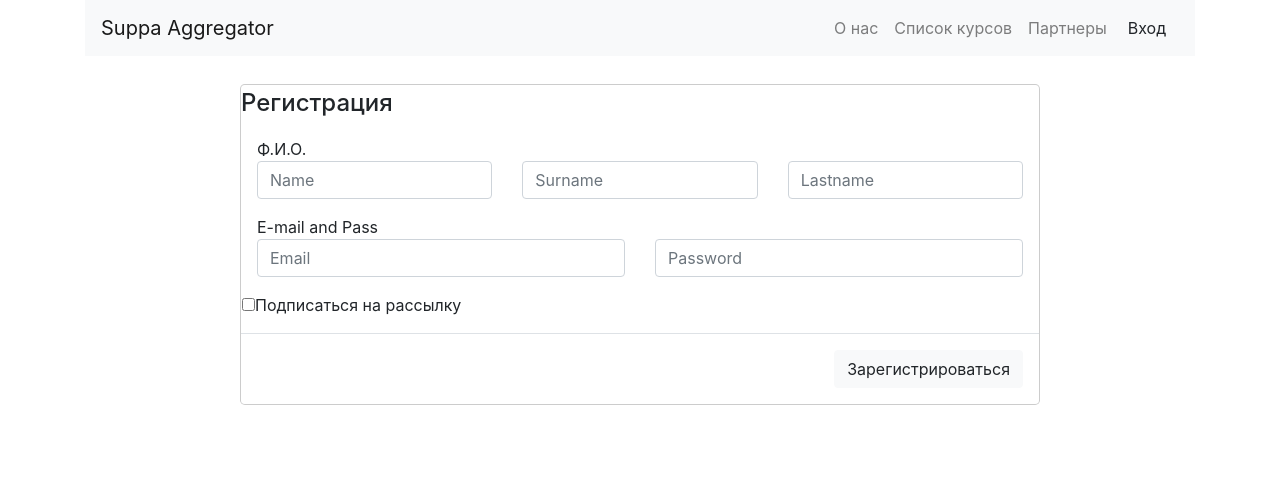
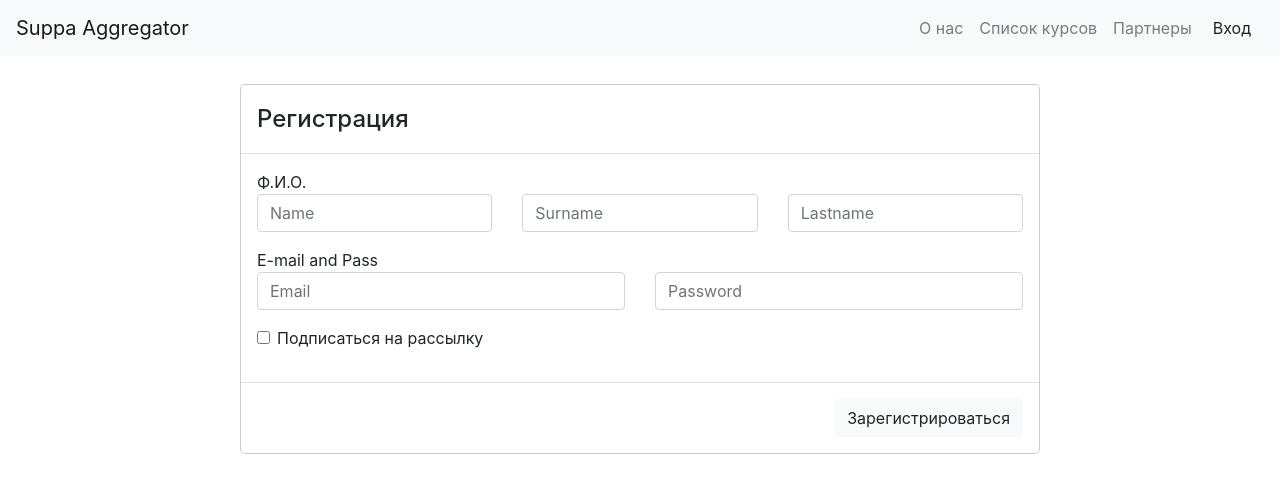
Before and after one commit to maksimchernev/e-edu-react, a React (Create React App) app in the folder frontend/: page /RegisterPage in a window 1280 px wide. Shown: the top 492 px of the page. Built offline with nearby package versions, Linux system fonts and the light colour scheme.

Commit message:
nav added to app.js

```diff
--- a/frontend/src/App.js
+++ b/frontend/src/App.js
@@ -1,6 +1,8 @@
 import React from 'react'
 import {useRoutes} from './routes/routes'
 import {BrowserRouter as Router} from 'react-router-dom'
+import { SuppaNav} from './components/nav'
+
 
 function App() {
 
@@ -8,7 +10,9 @@ const routes = useRoutes()
 
 return (
     <Router>
+      <SuppaNav />
       <div className="container">
+
       {routes}
       </div>
     </Router>
--- a/frontend/src/components/modal.js
+++ b/frontend/src/components/modal.js
@@ -78,7 +78,7 @@ const responseGoogle=(response)=>{
                   </Nav.Link>
                 </Col>
               </Row>
-              <a href="#">Забыли пароль?</a>
+              <a href="#Forgot-your-password">Забыли пароль?</a>
             </Form>
             </Modal.Body>
           </Modal>
--- a/frontend/src/components/nav.js
+++ b/frontend/src/components/nav.js
@@ -17,7 +17,7 @@ const handleModal = () =>
       return(
         <div>
           <Navbar bg="light" expand="lg">
-            <Navbar.Brand href="#home">Suppa Aggregator</Navbar.Brand>
+            <Navbar.Brand href="mainpage.js">Suppa Aggregator</Navbar.Brand>
             <Navbar.Toggle aria-controls="basic-navbar-nav" />
             <Navbar.Collapse id="basic-navbar-nav">
               <Nav className="ml-auto">
--- a/frontend/src/components/reg.js
+++ b/frontend/src/components/reg.js
@@ -1,79 +1,29 @@
 import React, { useState } from 'react';
 import 'bootstrap/dist/css/bootstrap.min.css';
-import {Button, Navbar, Nav, Modal, Form, Row, Col} from 'react-bootstrap';
+import {Button, Modal, Form, Row, Col} from 'react-bootstrap';
 import styles from '../App.css';
-import GoogleLogin from 'react-google-login'
-import { useHttp } from '../hooks/http.hooks';
-
 
 
 export const  SuppaModal =() => {
 
-const [flag, setFlag] = useState(false)
-const {request} = useHttp()
 const [form,setForm] = useState({
   login:'', password: ''
 
 })
 
-
-
-const handleLogin = async() =>{
-    try{
-        console.log({...form})
-        const user = await request('api/auth/login', 'POST', {...form})
-
-        const temp = user.token
-
-        //const data = await request('api/data/verify','POST', {temp} )
-
-       // auth.login(user.token, user.userId, data.user)
-    } catch(e) {
-
-    }
-}
-
-
-
-  const handleModal = () =>
-  {
-      setFlag(!flag)
-  }
-
-
-
-
 const changeHandler = event => {
 setForm({...form,[event.target.name]: event.target.value})
 }
 
+const subcribe = event => {
 
-  const responseGoogle=(response)=>{
-    console.log(response);
-    console.log(response.profileObj);
-
-  }
-  const subcribe = event => {
-
-  }
+}
       return(
         <div>
-          <Navbar bg="light" expand="lg">
-            <Navbar.Brand href="#home">Suppa Aggregator</Navbar.Brand>
-            <Navbar.Toggle aria-controls="basic-navbar-nav" />
-            <Navbar.Collapse id="basic-navbar-nav">
-              <Nav className="ml-auto">
-                <Nav.Link href="#about-us">О нас</Nav.Link>
-                <Nav.Link href="#list-of-couses">Список курсов</Nav.Link>
-                <Nav.Link href="#partners">Партнеры</Nav.Link>
-                <Button variant="light" onClick={handleModal}>Вход</Button>
-              </Nav>
-            </Navbar.Collapse>
-          </Navbar>
           <Modal.Dialog size="lg"
       aria-labelledby="contained-modal-title-vcenter"
       centered>
-              <Modal.Title>Регистрация</Modal.Title>
+              <Modal.Title><Modal.Header> Регистрация </Modal.Header></Modal.Title>
               <Modal.Body>
                  <h>Ф.И.О.</h>
                     <Row>
@@ -104,13 +54,14 @@ setForm({...form,[event.target.name]: event.target.value})
                         <Form.Group controlId="formBasicPassword">
                           <Form.Control type="password" placeholder="Password" name="password" onChange = {changeHandler} />
                         </Form.Group>
-
                       </Col>
                     </Row>
                     <Row>
-                      <div>
-                        <input type="checkbox"/>Подписаться на рассылку
-                      </div>
+                      <Col>
+                        <Form.Group controlId="formBasicCheckbox">
+                          <Form.Check type="checkbox" label="Подписаться на рассылку"  />
+                        </Form.Group>
+                      </Col>
                     </Row>
               </Modal.Body>
 
--- a/frontend/src/pages/MainPage.js
+++ b/frontend/src/pages/MainPage.js
@@ -7,8 +7,6 @@ export const MainPage = () => {
 
     return (
         <div>
-            <SuppaNav/>
-            <SuppaModal/>
         </div>
     )
 }
```
